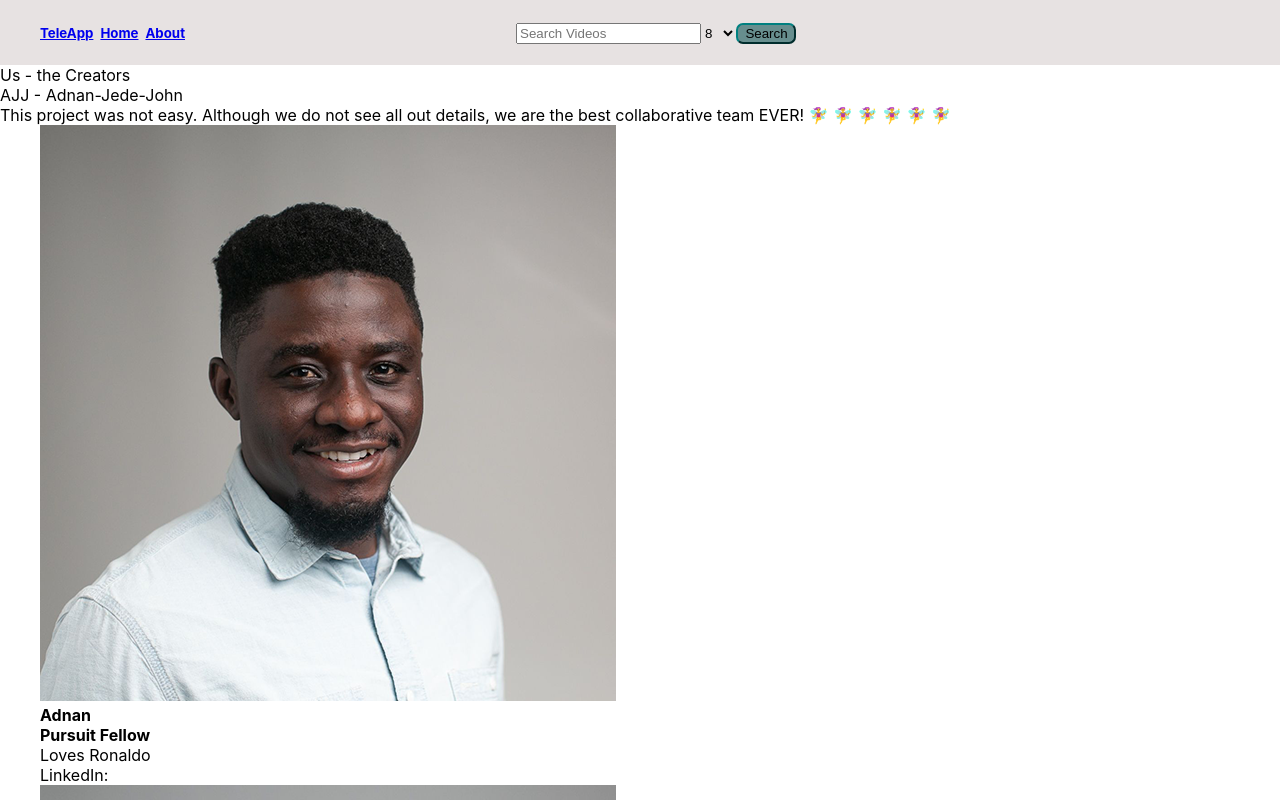
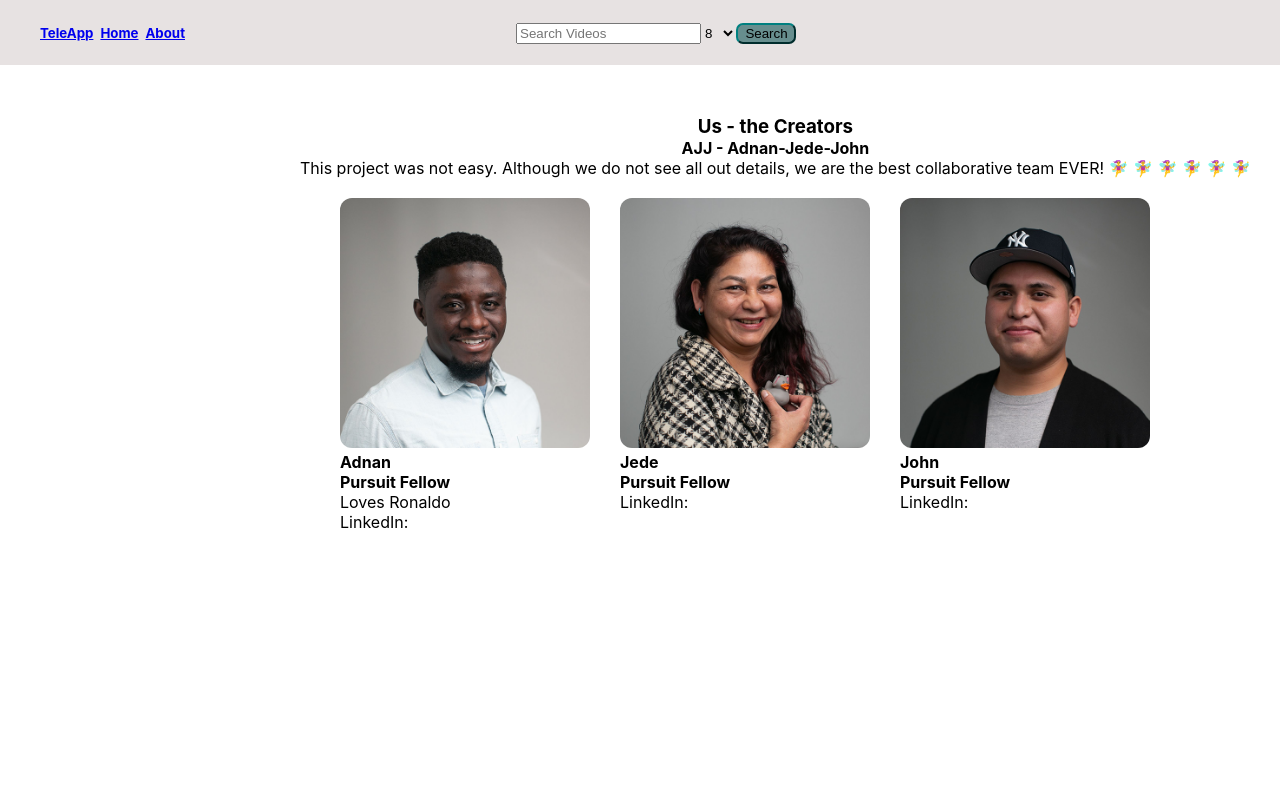
Before and after one commit to jcprado92/AntiKremlinApp, a React (Create React App) app: page /about in a window 1280 px wide. Shown: the top 800 px of the page. Built offline with nearby package versions, Linux system fonts and the light colour scheme; no server answers.

Commit message:
adds about-funcionals

```diff
--- a/src/components/CreatorCard.js
+++ b/src/components/CreatorCard.js
@@ -8,8 +8,8 @@ function CreatorCard( {creator, img} ) {
   const { id } = useParams()
   const selectedCreator = creator.id;
   return (
-    <div className="creatorCard">
-      <li key={creator.id}>
+        // <div className="creatorCard">
+    <li className="creatorCard" key={creator.id}>
         {/* <Link to={`${creator.id}`}> */}
 
           <img src={img} alt={creator.name} />
@@ -18,8 +18,8 @@ function CreatorCard( {creator, img} ) {
           <p>{creator.description}</p>
           <p>LinkedIn: {creator.linkedIn}</p>
         {/* </Link> */}
-      </li>
-    </div>
+      {/* </div> */}
+    </li>
   );
 }
 
--- a/src/components/common/About.css
+++ b/src/components/common/About.css
@@ -1,3 +1,42 @@
 .about {
+    display: grid;
+    grid-template-areas:
+    "us us us"
+    "a a a"
+    "i i i";
+    gap: 20px;
+    justify-content: center;
+    margin-top: 50px;
+    margin-left: 300px ;
+    /* flex-flow: wrap; */
+}
+
+.about > p {
+    text-align: center;
 
 }
+
+.us {
+    grid-area: us;
+    text-align: center;
+    /* font-weight: bold; */
+}
+
+.creators {
+    grid-area: a;
+    display: grid;
+    grid-template-columns: 1fr 1fr 1fr;
+    gap: 30px;
+}
+
+/* .creatorCard { */
+    /* display: grid; */
+    /* grid-area: a; */
+/* } */
+
+.creatorCard > img {
+    height: 250px;
+    width: 250px;
+    border-radius: 12px;
+
+}
--- a/src/components/common/About.js
+++ b/src/components/common/About.js
@@ -8,7 +8,7 @@ import john8 from "../assets/john8.png";
 // import John from "../Creators/John";
 // import { Link } from "react-router-dom";
 import CreatorCard from "../CreatorCard";
-import "./About.css"
+import "./About.css";
 
 const imgURL = adnan8;
 const imgURL2 = jede8;
@@ -43,15 +43,15 @@ function About() {
   return (
     <div className="about">
       <div className="us">
-        <p>Us - the Creators</p>
-        <p>AJJ - Adnan-Jede-John</p>
+        <h3>Us - the Creators</h3>
+        <h4>AJJ - Adnan-Jede-John</h4>
+        <p>
+          This project was not easy. Although we do not see all out details, we
+          are the best collaborative team EVER! 🧚‍♀️ 🧚‍♀️ 🧚‍♀️ 🧚‍♀️ 🧚‍♀️ 🧚‍♀️
+        </p>
       </div>
-      <p>
-        This project was not easy. Although we do not see all out details, we
-        are the best collaborative team EVER! 🧚‍♀️ 🧚‍♀️ 🧚‍♀️ 🧚‍♀️ 🧚‍♀️ 🧚‍♀️
-      </p>
-      <article className="creators">
-        <ul>
+      <article>
+        <ul className="creators">
           {creators.map((creator) => {
             return (
               <CreatorCard
--- a/src/components/common/Navbar.css
+++ b/src/components/common/Navbar.css
@@ -22,6 +22,7 @@
 .navBar__search {
     display:flex;
     align-items: center;
+    float: right;
     width: 60%;
     border: none;
 }
--- a/src/components/common/Navbar.js
+++ b/src/components/common/Navbar.js
@@ -1,6 +1,6 @@
 import React from "react";
 import { Link } from "react-router-dom";
-import About from "./About";
+// import About from "./About";
 import Search from "../Search";
 import "./Navbar.css";
 
```
Also changed, not shown: src/App.css (+7 -3 lines).
